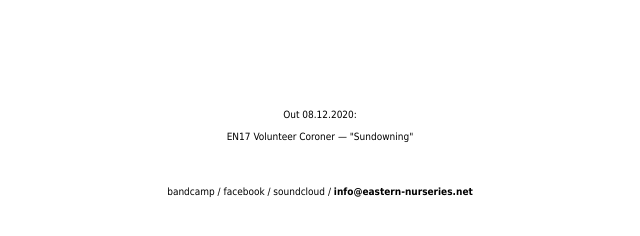
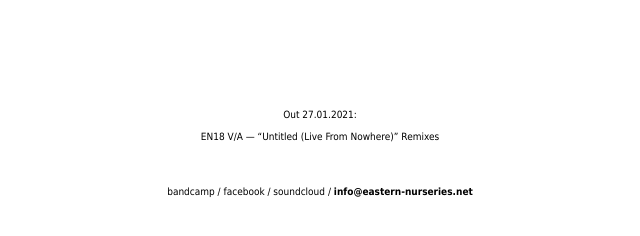
Before and after one commit to aftertheangels69/eastern-nurseries.net, a Jekyll site: the page built from index.md, in a window 1280 px wide. Shown: the part 165-401 px from the top of the page, without its empty margins (320-960 px from the left). Built offline with Jekyll 4.4.1, drawn with Linux system fonts in a browser that asks for light colours; our own code applies the rules of GitHub Pages for plain Markdown files.

Commit message:
Update default.html

```diff
--- a/_layouts/default.html
+++ b/_layouts/default.html
@@ -29,10 +29,10 @@
 <br>
 <br>
 <br>
-Out 08.12.2020:
+Out 27.01.2021:
 <br>
 <br>
-EN17 Volunteer Coroner — "Sundowning" <br />
+EN18 V/A — “Untitled (Live From Nowhere)” Remixes <br />
 <br>
 <br>
 <br>
```
